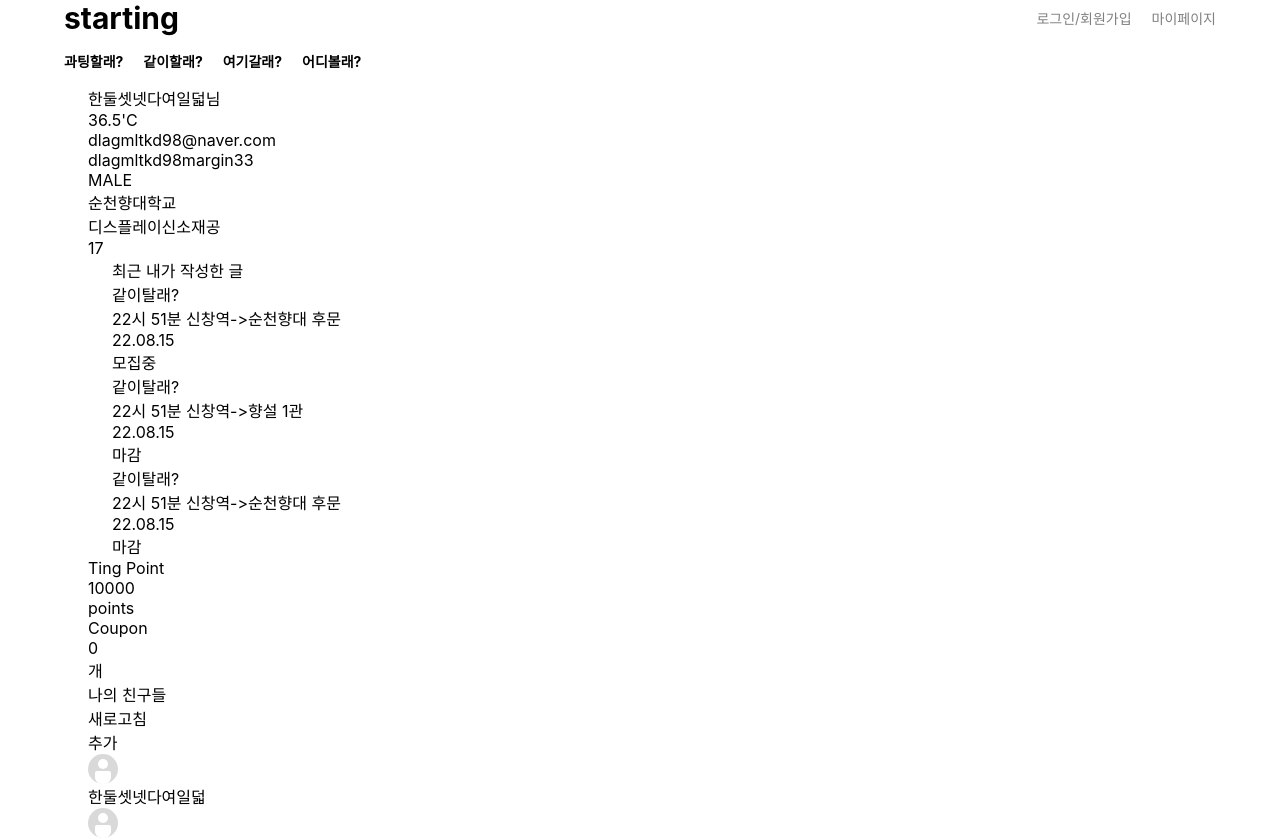
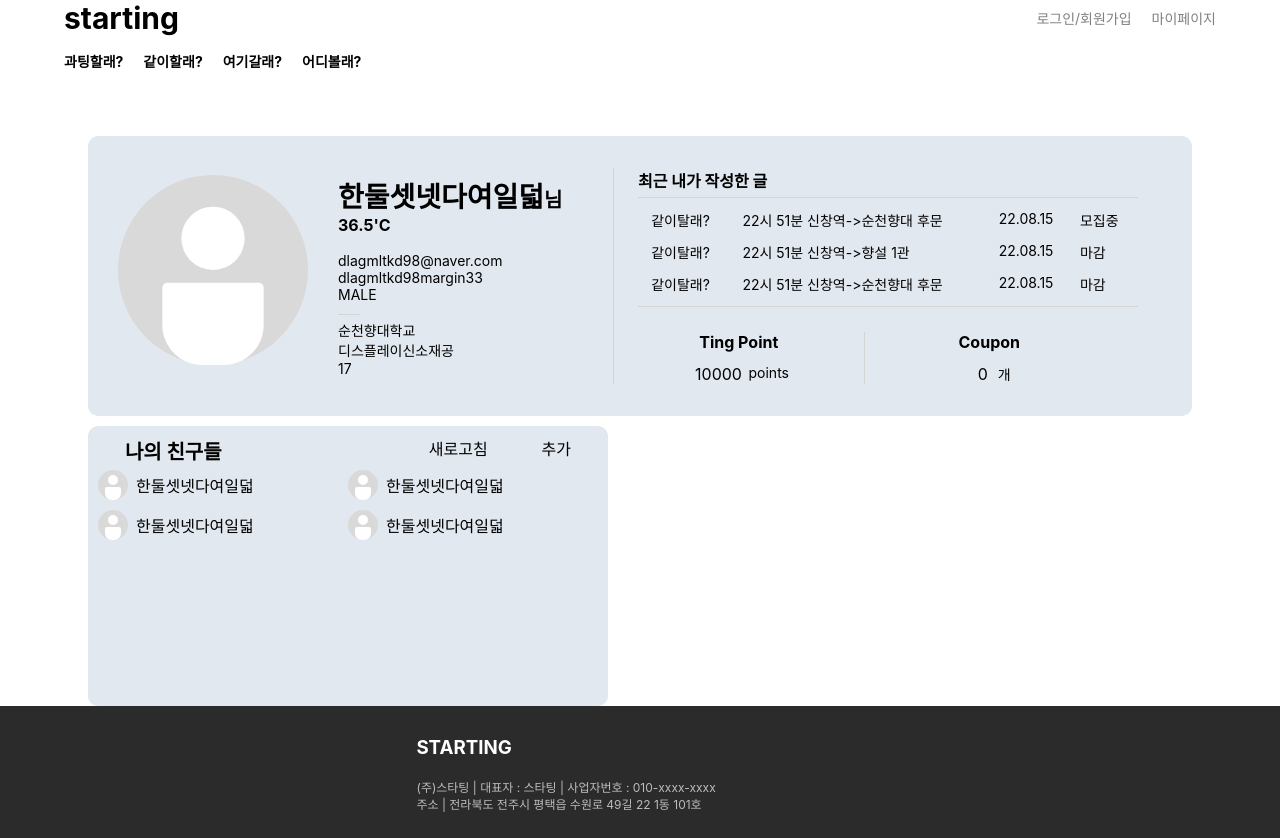
Before and after one commit to GeonwooShin/starting, a React (Create React App) app: page /mypage in a window 1280 px wide. Shown: the top 838 px of the page. Built offline with nearby package versions, Linux system fonts and the light colour scheme.

Commit message:
마이페이지 관련 css 작업

```diff
--- a/src/App.css
+++ b/src/App.css
@@ -442,12 +442,22 @@ li {
   height: 360px;
   background-image: url("../src/images/TeamCard.svg");
   cursor: pointer;
+  position: relative;
 }
 .team-card-container-active {
-  width: 274px;
-  height: 354px;
+  width: 280px;
+  height: 360px;
   background-image: url("../src/images/TeamCard.svg");
   cursor: pointer;
+  position: relative;
+}
+.team-card-container-active::after {
+  content: "";
+  position: absolute;
+  top: 0;
+  bottom: 0;
+  left: 0;
+  right: 0;
   border: 3px solid #ffd31a;
   border-radius: 10px;
 }
@@ -486,29 +496,29 @@ li {
 .team-gender {
 }
 
-/* TeamCard Profile */
-.profile-container {
+/* TeamCardProfile */
+.teamcard-profile-container {
   font-size: 14px;
   margin-left: 15px;
   width: 250px;
   height: 175px;
   margin-bottom: 15px;
 }
-.profile-items {
+.teamcard-profile-items {
   margin-bottom: 0;
   width: 250px;
   height: 40px;
   display: flex;
   align-items: center;
 }
-.profile-img {
+.teamcard-profile-img {
   margin-right: 8px;
 }
-.profile-name {
+.teamcard-profile-name {
   width: 166px;
   margin-right: 8px;
 }
-.profile-manner {
+.teamcard-profile-manner {
 }
 
 /* New TeamCard */
@@ -523,3 +533,177 @@ li {
   color: #001630;
   cursor: pointer;
 }
+
+/* Mypage */
+.mypage-myfrineds-myteams {
+  display: flex;
+  justify-content: space-between;
+}
+
+/* Mypage - Profile */
+.mypage-container {
+  display: flex;
+  margin-top: 50px;
+  background-color: #e2e8ef;
+  border-radius: 10px;
+  align-items: center;
+  height: 280px;
+  margin-bottom: 10px;
+}
+.mypage-profile-container {
+  display: flex;
+  width: 500px;
+  margin-right: 25px;
+}
+.mypage-profile-img {
+  width: 190px;
+  height: 190px;
+  margin: 0 30px;
+}
+.mypage-profile-items {
+  font-size: 14px;
+}
+.mypage-profile-username {
+  font-size: 28px;
+  font-weight: bold;
+}
+.mypage-profile-username-span {
+  font-size: 20px;
+  font-weight: bold;
+}
+.mypage-profile-manner {
+  font-size: 16px;
+  font-weight: bold;
+  margin-bottom: 17px;
+}
+.mypage-profile-gender {
+  margin-bottom: 17px;
+  position: relative;
+}
+.mypage-profile-gender::after {
+  position: absolute;
+  content: "";
+  height: 1px;
+  top: 28px;
+  left: 0;
+  right: 0;
+  width: 10%;
+  background-color: #d4d4d4;
+}
+.mypage-profile-university {
+}
+.mypage-profile-department {
+}
+.mypage-profile-student-id {
+}
+.mypage-recent-post-container {
+  border-left: 1px solid #d4d4d4;
+}
+
+/* Mypage - RecentPost */
+.recent-post-container {
+  width: 500px;
+}
+.recent-post-subject {
+  font-weight: bold;
+  margin-bottom: 5px;
+}
+.recent-post-info {
+  width: 500px;
+  border-top: 1px solid #d4d4d4;
+  border-bottom: 1px solid #d4d4d4;
+  padding: 12px 0 0;
+  margin-bottom: 25px;
+}
+.recent-post-items {
+  display: flex;
+  justify-content: space-around;
+  margin-bottom: 12px;
+  cursor: pointer;
+  font-size: 14px;
+}
+.recent-post-category {
+  width: 65px;
+}
+.recent-post-title {
+  width: 230px;
+}
+.recent-post-date {
+  width: 55px;
+}
+.recent-post-state {
+  width: 45px;
+}
+
+/* Mypage - point-coupon */
+.mypage-point-coupon-container {
+  display: flex;
+  justify-content: space-around;
+  width: 500px;
+}
+/* Mypage - point */
+.mypage-point-container {
+  width: 250px;
+  border-right: 1px solid #d4d4d4;
+}
+.mypage-point-title {
+  text-align: center;
+  margin-bottom: 12px;
+  font-weight: bold;
+}
+.mypage-point-items {
+  display: flex;
+  justify-content: center;
+}
+.mypage-point-points {
+  text-align: center;
+  width: 60px;
+}
+.mypage-point-unit {
+  font-size: 14px;
+}
+
+/* Mypage - coupon */
+.mypage-coupon-container {
+  width: 250px;
+}
+.mypage-coupon-title {
+  text-align: center;
+  margin-bottom: 12px;
+  font-weight: bold;
+}
+.mypage-coupon-items {
+  display: flex;
+  justify-content: center;
+}
+.mypage-coupon-coupons {
+  text-align: center;
+  width: 30px;
+}
+.mypage-coupon-unit {
+  font-size: 14px;
+}
+
+/* Mypage - Myfriends */
+.mypage-myfriends-container {
+  width: 500px;
+  height: 260px;
+  background-color: #e2e8ef;
+  border-radius: 10px;
+  padding: 10px;
+  overflow: auto;
+}
+.mypage-myfriends-title-options {
+  display: flex;
+  justify-content: space-around;
+}
+.mypage-myfriends-title {
+  width: 150px;
+  margin-right: 100px;
+  font-weight: bold;
+  font-size: 20px;
+}
+.mypage-myfriends-friends-container {
+  display: flex;
+  flex-wrap: wrap;
+}
```
